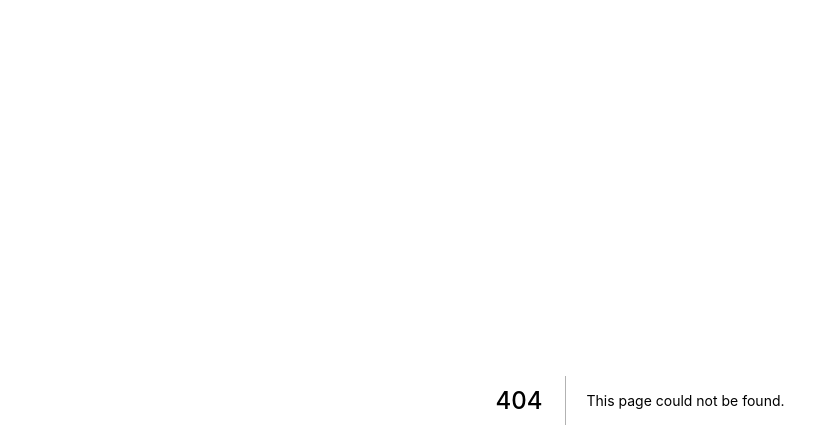
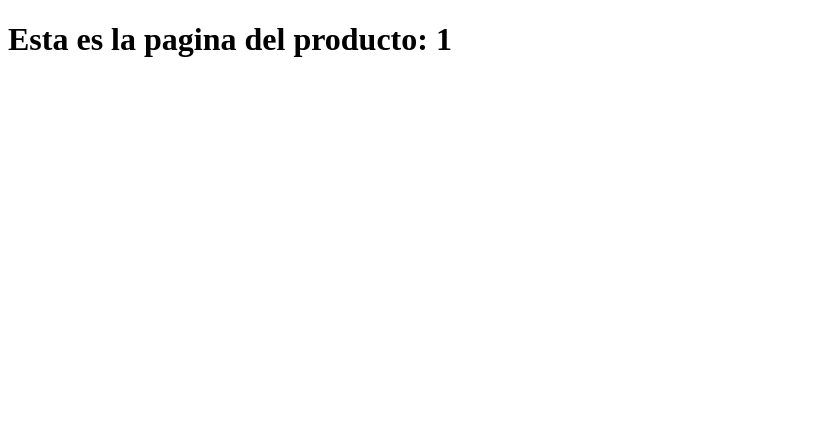
Before and after one commit to JuanMa1903/NextJsProject-1, a Next.js app: page /product/1 in a window 1280 px wide. Before the commit this address had no page. Shown: the top 448 px of the page, without its empty margins (0-839 px from the left). Built offline with nearby package versions, Linux system fonts and the light colour scheme.

Commit message:
Dynamic Routes

```diff
--- /dev/null
+++ b/pages/product/[id].js
@@ -0,0 +1,16 @@
+import React from "react";
+import { useRouter } from "next/router";
+
+const ProductItem = () => {
+  const router = useRouter();
+  const {
+    query: { id },
+  } = useRouter();
+  return (
+    <div>
+      <h1>Esta es la pagina del producto: {id}</h1>
+    </div>
+  );
+};
+
+export default ProductItem;
```
Also changed, not shown: pages/about.js (+5 -7 lines), pages/index.js (line endings or trailing spaces).
